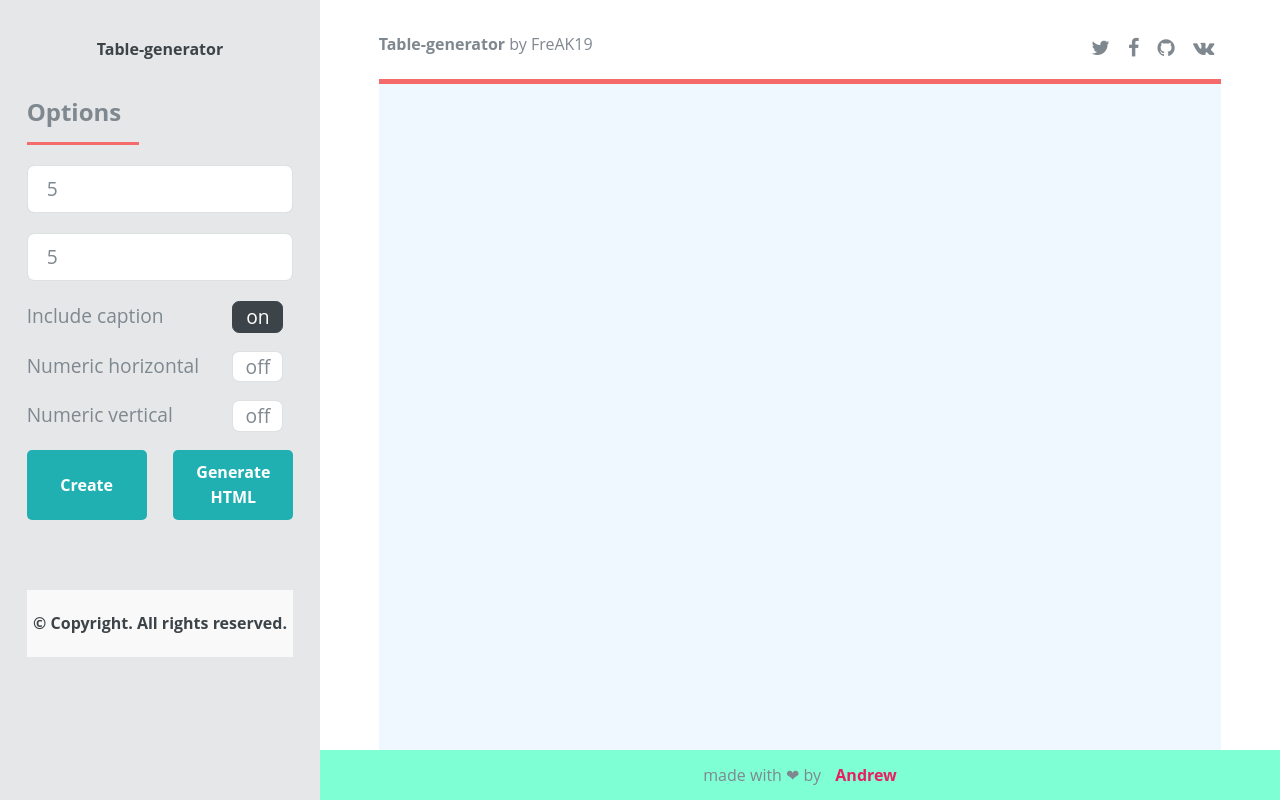
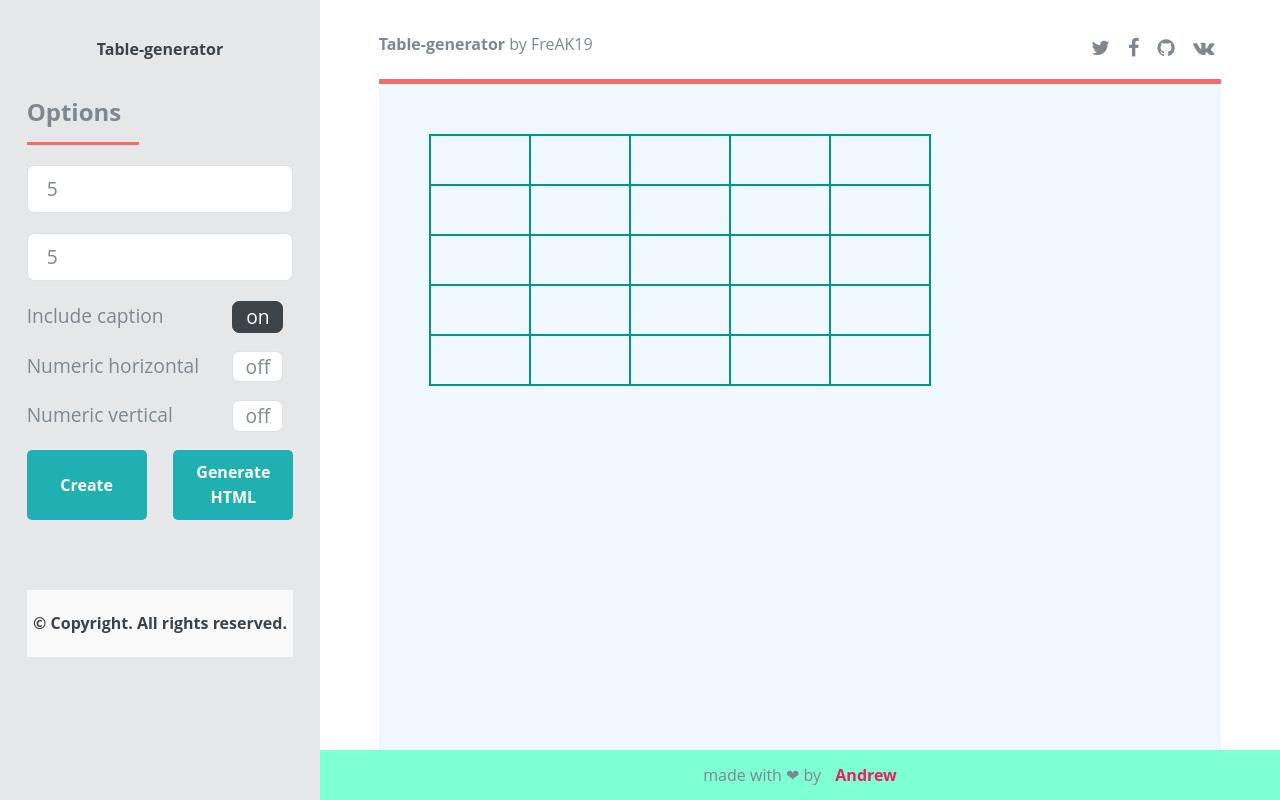
Before and after one commit to FreAK19/table-generator, a plain HTML site: page index.html in a window 1280 px wide. Both pictures are taken after typing "5", "5" into the empty fields and a click on the button "Create". Drawn offline with nearby package versions, Linux system fonts and the light colour scheme.

Commit message:
create table style

```diff
--- a/css/main.css
+++ b/css/main.css
@@ -42,12 +42,30 @@ body, input, select, textarea {
 }
 
 /* App*/
+
 #app {
     width: 100%;
     background: aliceblue;
     height: calc(100vh - 134px);
+    padding: 50px;
+    overflow-x: scroll;
 }
 
+
+/* Table */
+
+.table {
+    border-collapse: collapse;
+    text-align: center;
+    font-size: 1.8em;
+}
+.table tr td {
+    border: 2px solid #009688;
+    height: 50px;
+    line-height: 50px;
+    min-width: 100px;
+    padding: 0 10px;
+}
 /* Header */
 
 #header {
--- a/js/main.js
+++ b/js/main.js
@@ -33,6 +33,8 @@ window.onload = function () {
             }
             table.appendChild(row);
         }
+        table.className = 'table';
+        table.setAttribute('contenteditable', 'true');
         return table;
     }
 
@@ -41,8 +43,8 @@ window.onload = function () {
     var createBtn = document.getElementById('creation');
     createBtn.addEventListener('click', function (event) {
         event.preventDefault();
-        var oprions = getValue();
-        var table = createTable(oprions.rows, oprions.cells);
+        var options = getValue();
+        var table = createTable(options.rows, options.cells);
         app.appendChild(table);
     });
 }
```
Also changed, not shown: index.html (+1 -3 lines).
